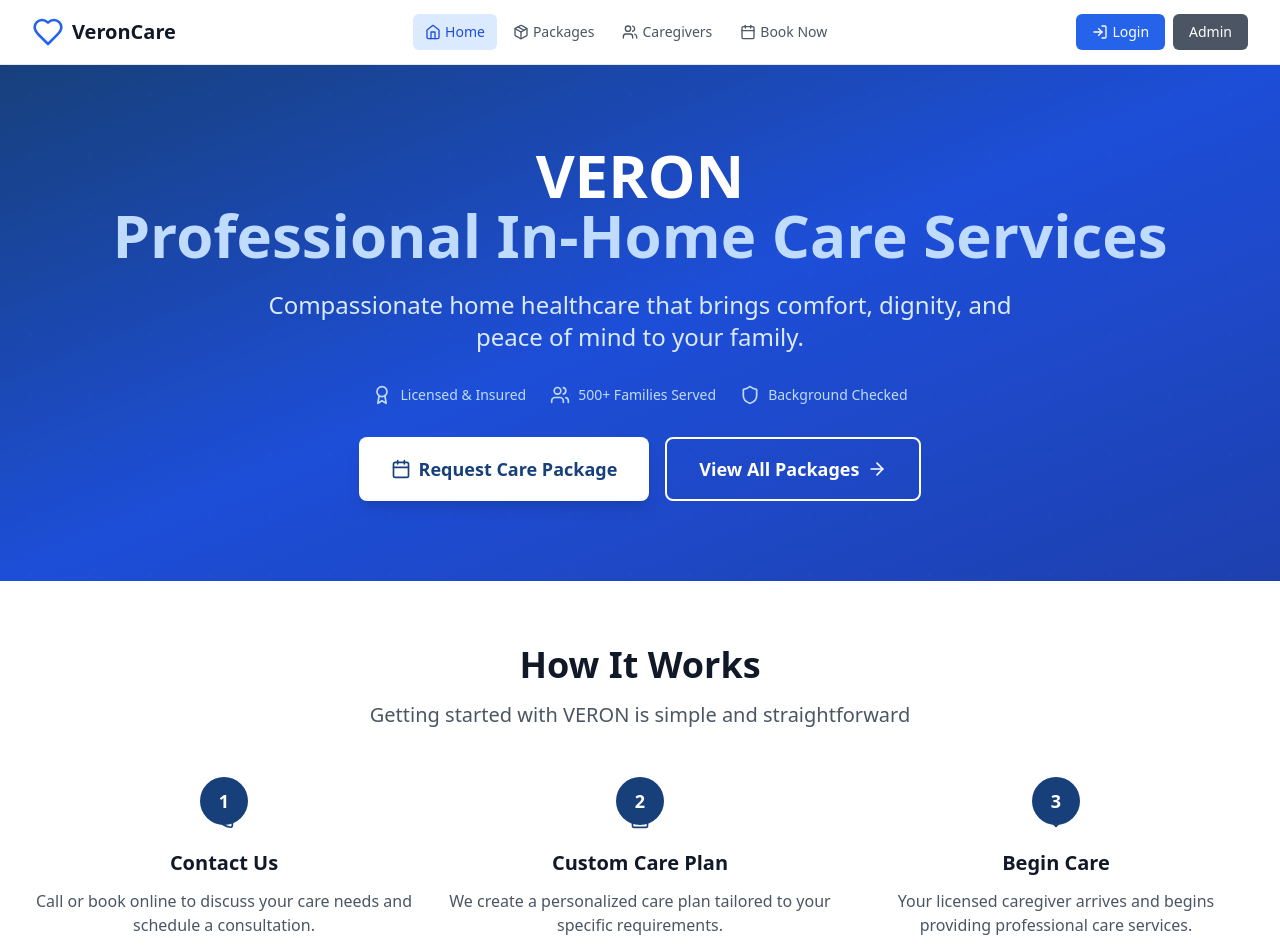
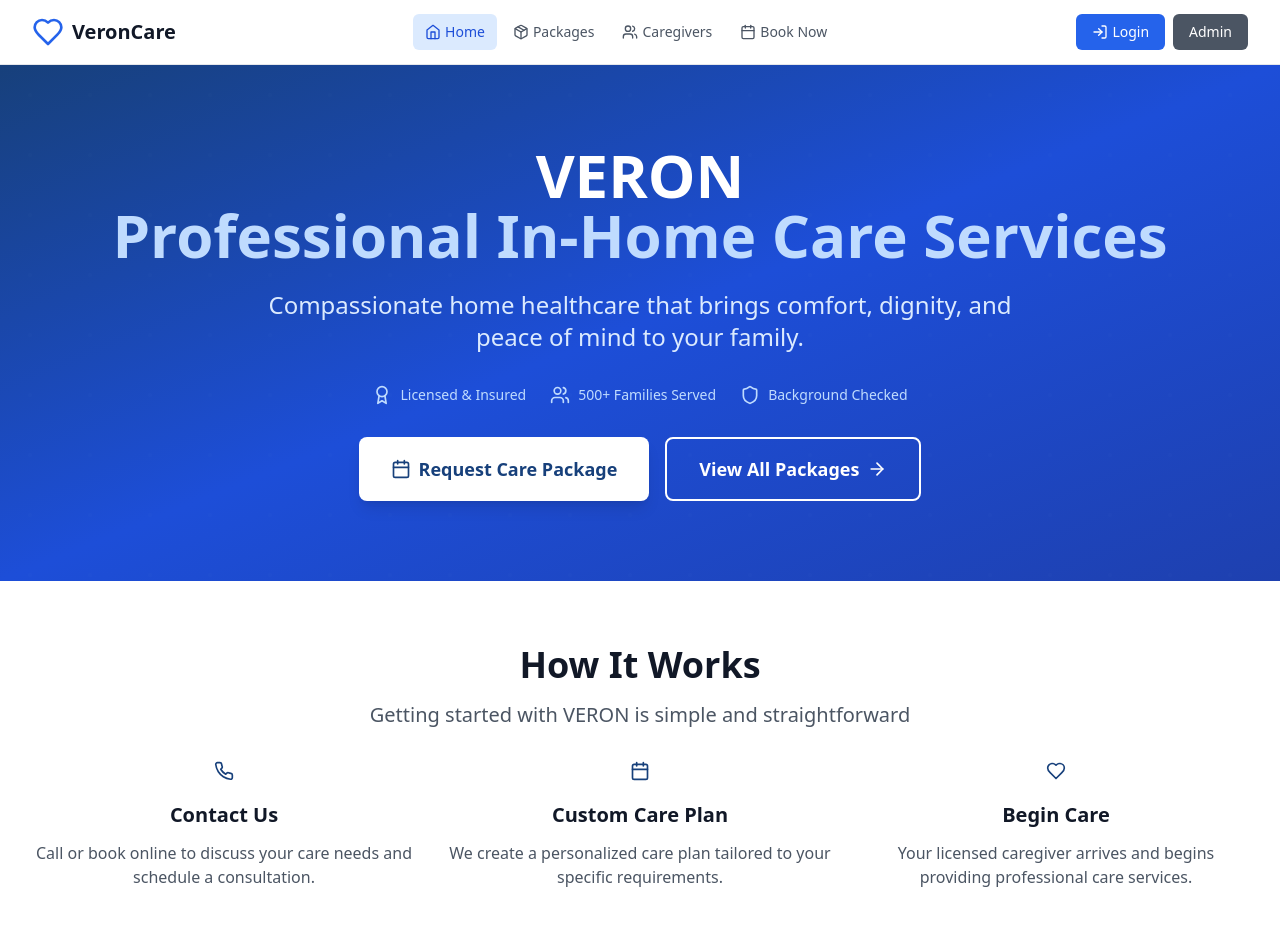
Before and after one commit to tinhobe159/homecare, a React (Vite) app: page / in a window 1280 px wide. Shown: the top 952 px of the page. Built offline with nearby package versions, Linux system fonts and the light colour scheme; data requests are answered from the project's data file.

Commit message:
Refactor Homepage component to remove step indicators from care process items, enhancing visual clarity and simplifying the layout. Improve code readability by eliminating unnecessary elements while maintaining the overall structure.

```diff
--- a/src/pages/customer/Homepage.jsx
+++ b/src/pages/customer/Homepage.jsx
@@ -131,19 +131,16 @@ const Homepage = () => {
           <div className="grid grid-cols-1 md:grid-cols-3 gap-8">
             {[
               {
-                step: '1',
                 title: 'Contact Us',
                 description: 'Call or book online to discuss your care needs and schedule a consultation.',
                 icon: Phone
               },
               {
-                step: '2',
                 title: 'Custom Care Plan',
                 description: 'We create a personalized care plan tailored to your specific requirements.',
                 icon: Calendar
               },
               {
-                step: '3',
                 title: 'Begin Care',
                 description: 'Your licensed caregiver arrives and begins providing professional care services.',
                 icon: Heart
@@ -153,9 +150,6 @@ const Homepage = () => {
               return (
                 <div key={index} className="text-center group">
                   <div className="relative mb-6">
-                    <div className="w-12 h-12 bg-[#17407b] text-white rounded-full flex items-center justify-center text-lg font-bold mx-auto group-hover:scale-110 transition-transform duration-200">
-                      {item.step}
-                    </div>
                     <div className="absolute -bottom-1 left-1/2 transform -translate-x-1/2">
                       <Icon className="h-5 w-5 text-[#17407b]" />
                     </div>
```
